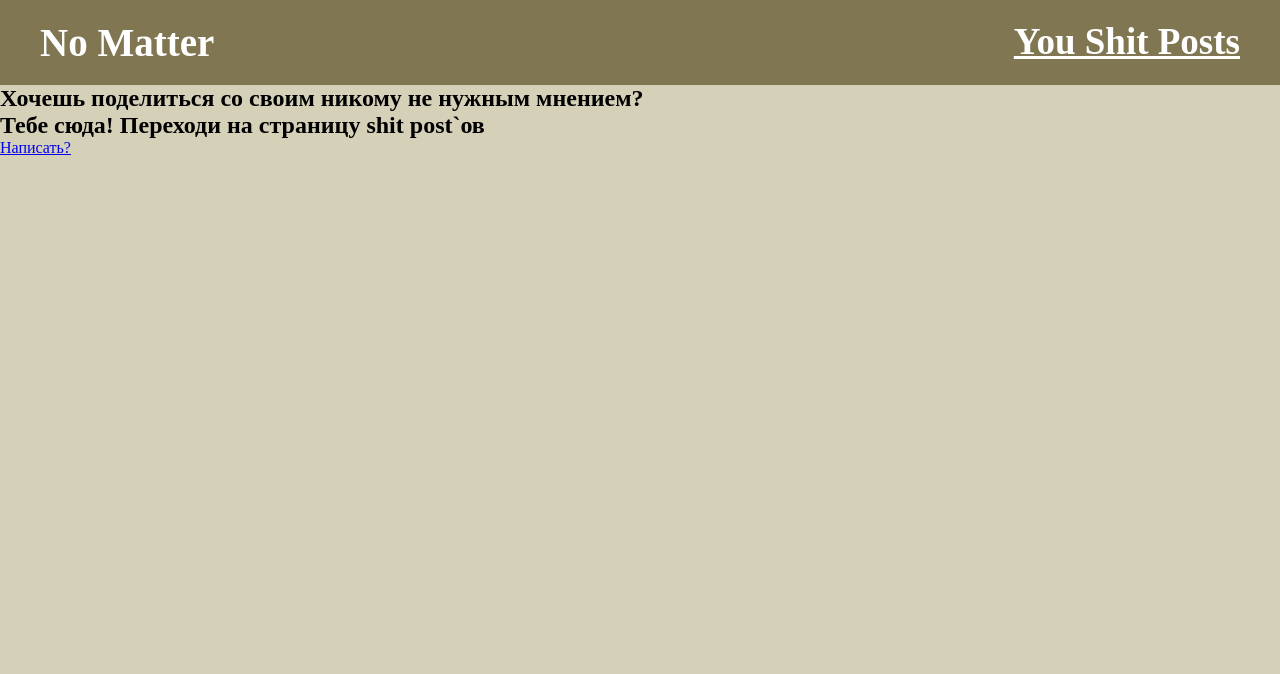
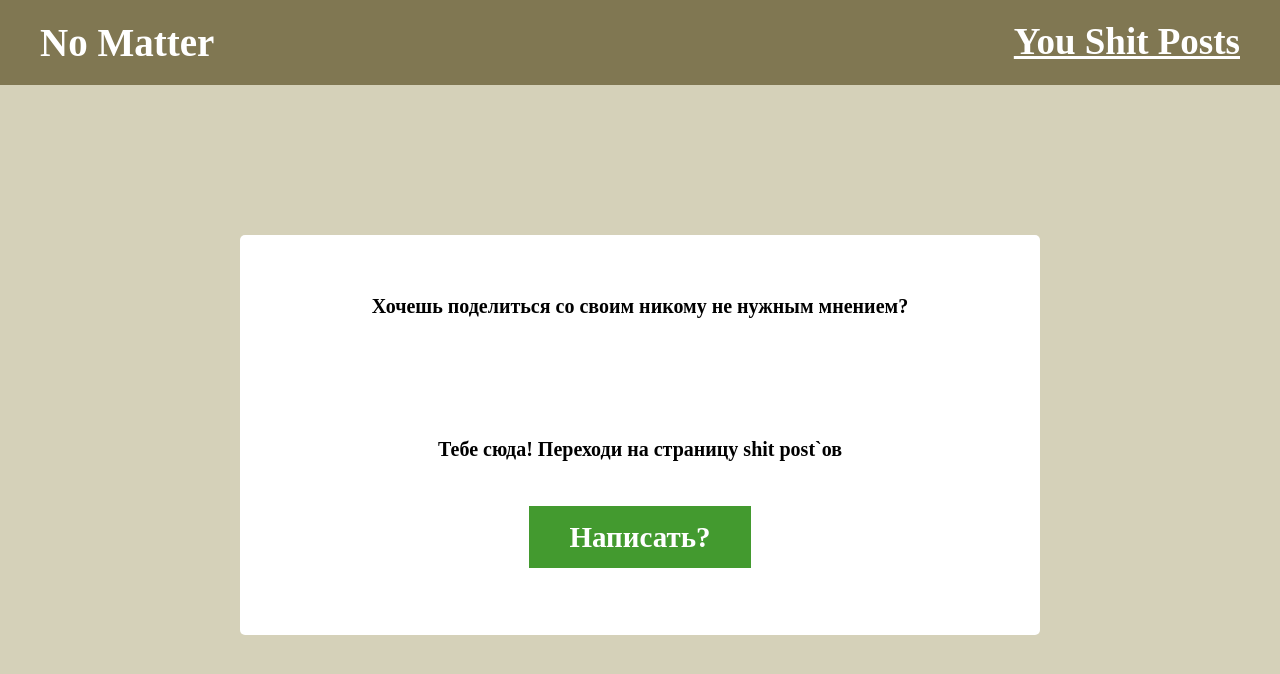
Before and after one commit to CkutlsGit/nomatter--vue, a Vue app in the folder no-matter/: page / in a window 1280 px wide. Shown: the top 674 px of the page. Built offline with nearby package versions, Linux system fonts and the light colour scheme.

Commit message:
style: add for main page

```diff
--- a/no-matter/src/pages/MainPage.vue
+++ b/no-matter/src/pages/MainPage.vue
@@ -21,6 +21,34 @@ export default {
 }
 </script>
 
-<style>
-
+<style scoped>
+.start-work {
+  display: flex;
+  justify-content: center;
+  text-align: center;
+}
+.start-work__content {
+  margin-top: 150px;
+  border-radius: 5px;
+  width: 800px;
+  height: 400px;
+  background: #fff;
+}
+.start-work__content h2 {
+  font-size: 20px;
+  padding: 60px 20px;
+}
+.start__work__btn a {
+  text-decoration: none;
+  color: #fff;
+  background: #439a2f;
+  padding: 15px 40px;
+  font-weight: 700;
+  font-size: 29px;
+  transition: .7s ease;
+}
+.start__work__btn a:hover {
+  background: #d5d1b9;
+  color: #000000;
+}
 </style>
```
